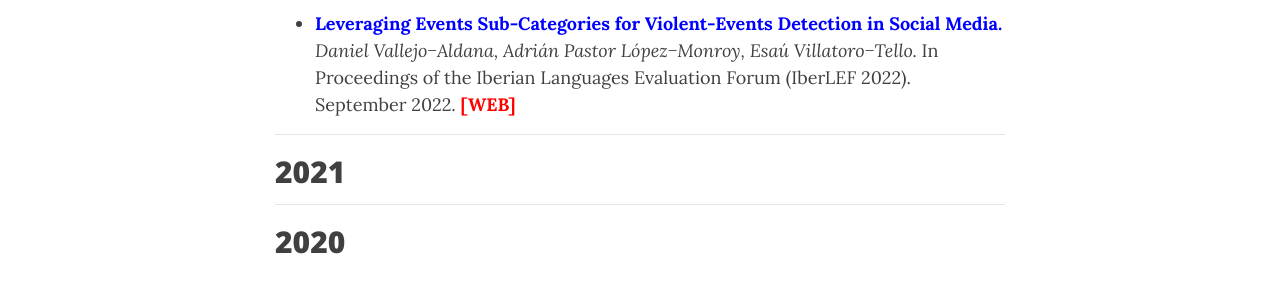
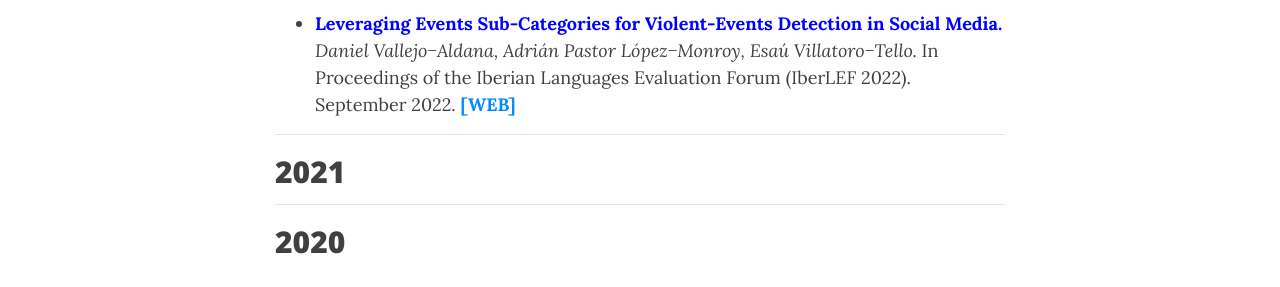
Before and after one commit to oravar333/oravar333.github.io, a Jekyll site: the page built from publications.md, in a window 1280 px wide and 1186 px high. Shown: the part 636-923 px from the top of the window. Built offline with Jekyll 4.4.1, drawn with Linux system fonts in a browser that asks for light colours; nearby versions of some CDN libraries.

Commit message:
Publications update
Publications update

```diff
--- a/index.html
+++ b/index.html
@@ -1,6 +1,6 @@
 ---
 layout: home
-title: Short bio
+title: Esau Villatoro-Tello, Ph.D.
 css: "/assets/css/index.css"
 cover-img:
   - "/assets/images/Siviez.JPEG" : "Siviez, Nendaz, 2023"
--- a/publications.md
+++ b/publications.md
@@ -22,7 +22,7 @@
 
 **2022**
 ---
-  * <span style="color:blue">**Leveraging Events Sub-Categories for Violent-Events Detection in Social Media.**</span> *Daniel Vallejo−Aldana, Adrián Pastor López−Monroy, Esaú Villatoro−Tello.* In Proceedings of the Iberian Languages Evaluation Forum (IberLEF 2022). September 2022. [<span style="color:red">**[WEB]**</span>](https://ceur-ws.org/Vol-3202/davincis-paper3.pdf)
+  * <span style="color:blue">**Leveraging Events Sub-Categories for Violent-Events Detection in Social Media.**</span> *Daniel Vallejo−Aldana, Adrián Pastor López−Monroy, Esaú Villatoro−Tello.* In Proceedings of the Iberian Languages Evaluation Forum (IberLEF 2022). September 2022. [**[WEB]**](https://ceur-ws.org/Vol-3202/davincis-paper3.pdf)
 
 ---
 
```
